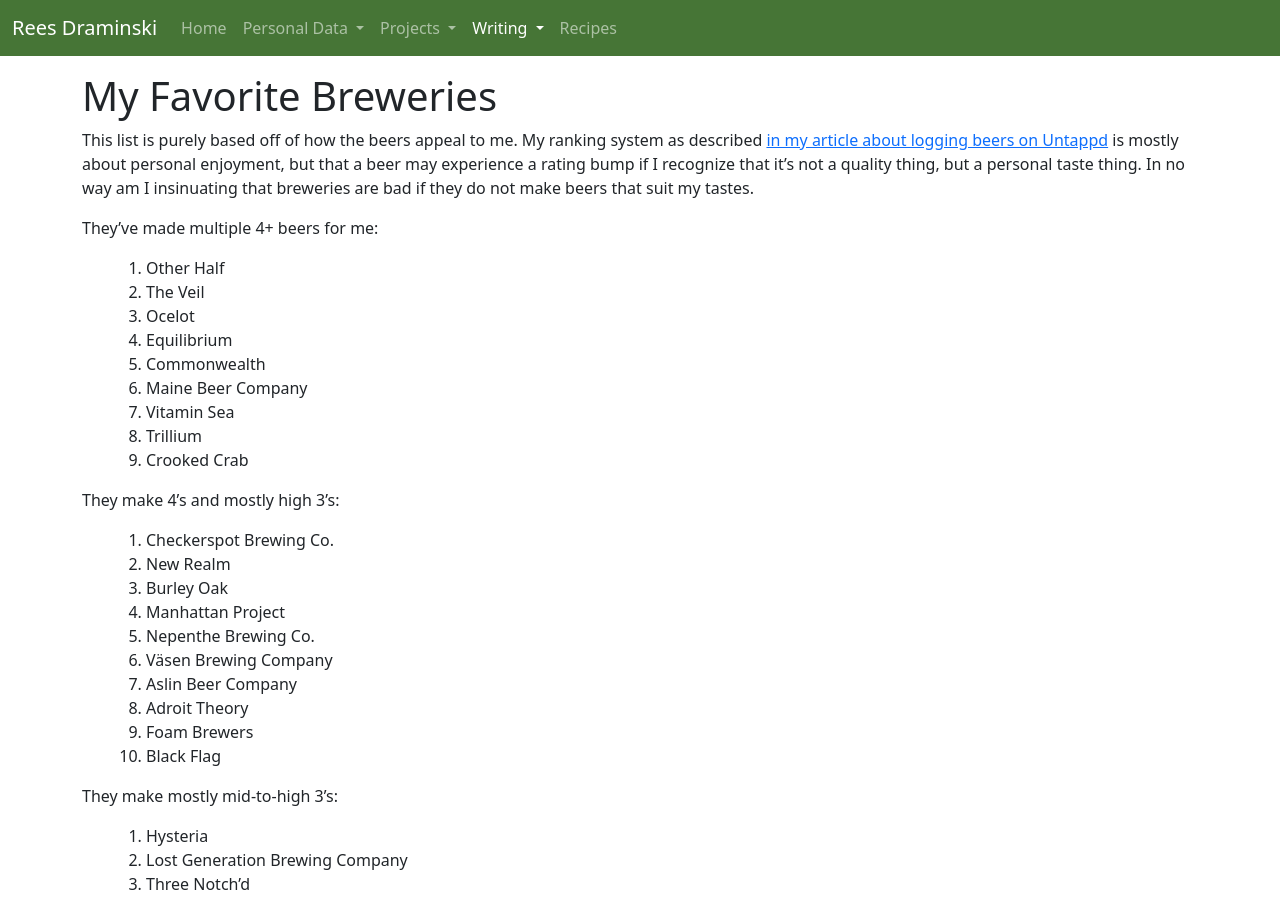
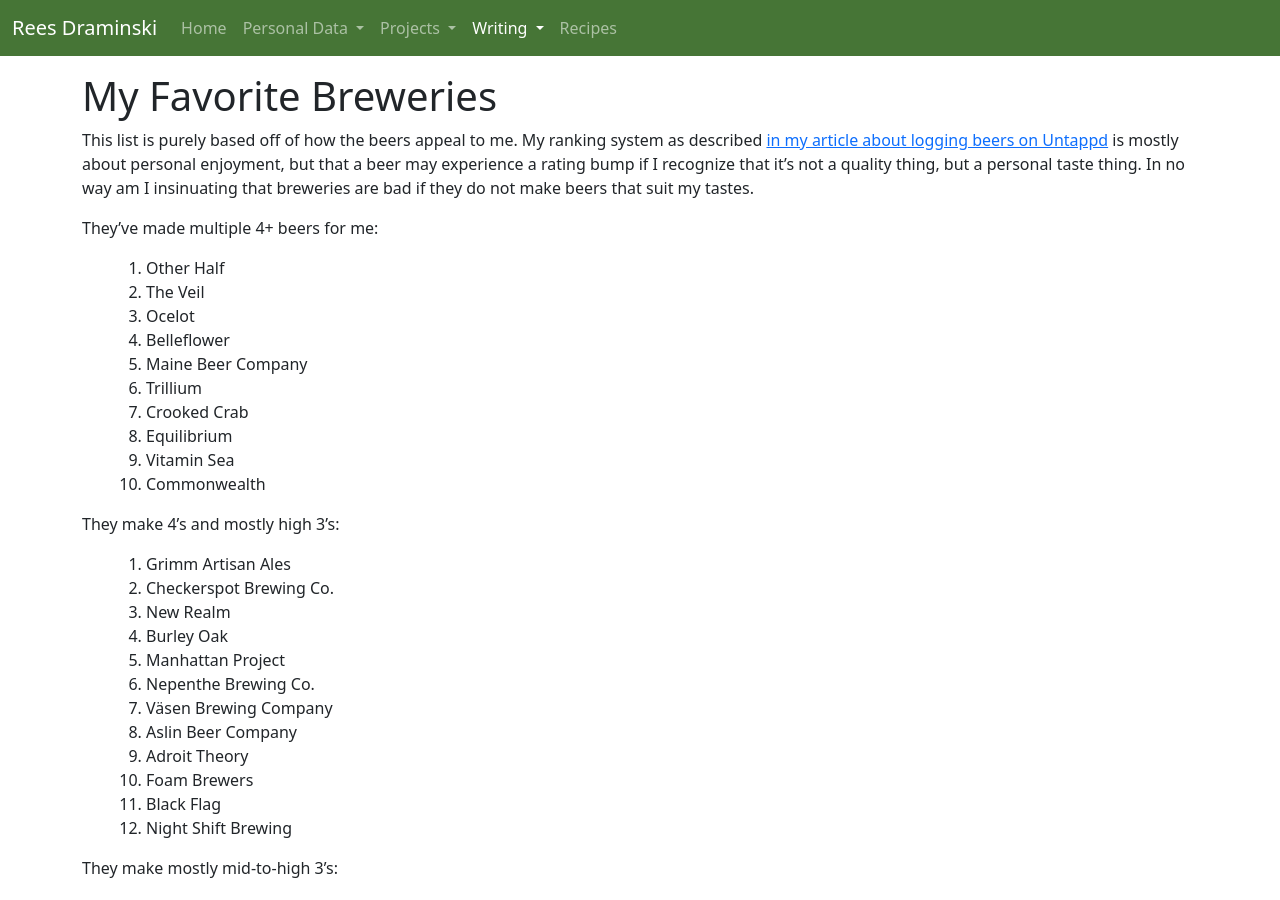
Before and after one commit to reeshuffled/reeshuffled.github.io, a Jekyll site: the page built from _posts/2023-10-17-My-Favorite-Breweries.md, in a window 1280 px wide and 900 px high. Built offline with Jekyll 4.4.1, drawn with Linux system fonts in a browser that asks for light colours; comment, search, counter and statistics services are not loaded.

Commit message:
publish fav breweries article

```diff
--- a/_layouts/article.html
+++ b/_layouts/article.html
@@ -13,6 +13,10 @@
 
             #article_stats {font-style: italic;}
             #article_stats p:not(:first-child) {margin-top: 0;}
+
+            img {
+                max-width: 100%;
+            }
 
             table {
                 border-collapse: collapse;
--- a/_posts/2023-10-17-My-Favorite-Breweries.md
+++ b/_posts/2023-10-17-My-Favorite-Breweries.md
@@ -14,14 +14,16 @@
 1. Other Half
 2. The Veil
 3. Ocelot
-4. Equilibrium
-5. Commonwealth
-6. Maine Beer Company
-7. Vitamin Sea
-8. Trillium
-9. Crooked Crab
+4. Belleflower
+5. Maine Beer Company
+6. Trillium
+7. Crooked Crab
+8. Equilibrium
+9. Vitamin Sea
+10. Commonwealth
 
 They make 4’s and mostly high 3’s:
+1. Grimm Artisan Ales
 2. Checkerspot Brewing Co.
 3. New Realm
 4. Burley Oak
@@ -32,6 +34,7 @@
 9. Adroit Theory
 10. Foam Brewers
 11. Black Flag
+12. Night Shift Brewing
 
 They make mostly mid-to-high 3’s:
 1. Hysteria
```
Also changed, not shown: _posts/2024-01-04-How-Do-I-Decide-My-Favorite-Breweries.md (added, +93 -0 lines).
